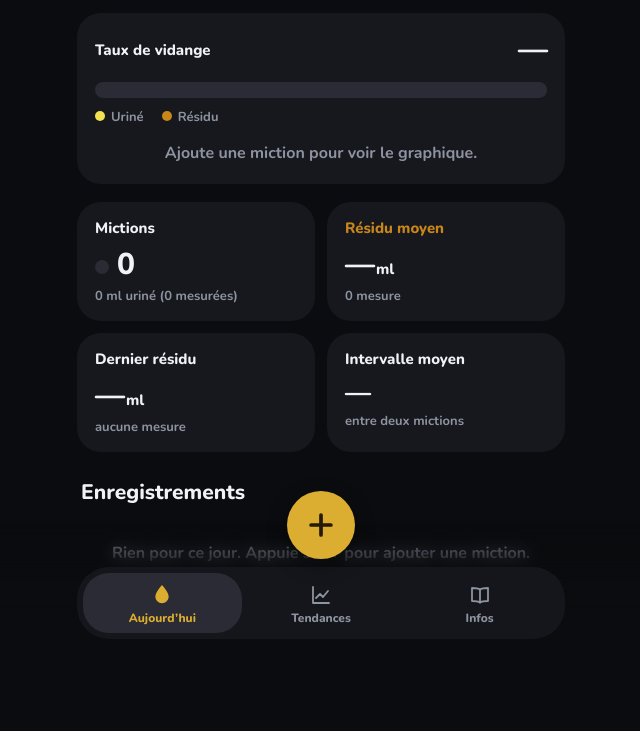
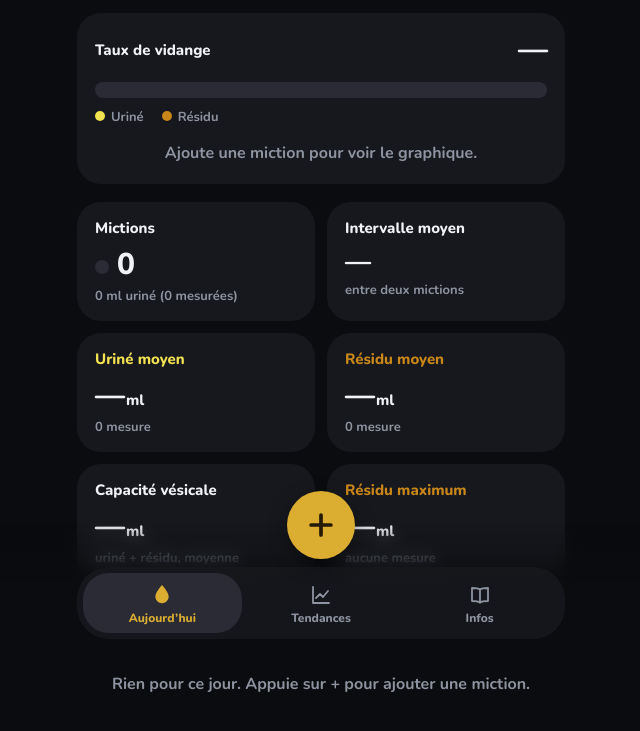
Before and after one commit to rodnem/Vessie-app, a plain HTML site: page index.html in a window 1280 px wide. Shown: the part 149-880 px from the top of the page, without its empty margins (319-959 px from the left). Drawn offline with nearby package versions, Linux system fonts and the light colour scheme.

Commit message:
Add files via upload

```diff
--- a/index.html
+++ b/index.html
@@ -269,7 +269,7 @@ function extra(P,s){const ls=inR(P.a,P.b).sort((x,y)=>x.t-y.t);if(!ls.length)ret
  return`<h2>Fréquence</h2><div class='card'><svg viewBox='0 0 ${W} ${H}' width='100%' role='img' aria-label='Mictions par jour'>${fb}</svg><div class='s'>Moyenne : ${(ls.length/ds()).toFixed(1).replace('.',',')} par jour avec saisie. Vert : 1 à 5, jaune : 6 à 10, orange : plus de 10.</div></div><h2>Heures de la journée</h2><div class='card'><svg viewBox='0 0 ${W} 100' width='100%' role='img' aria-label='Mictions par heure'>${hb}</svg><div class='leg' style='justify-content:flex-start;margin-top:6px'><span><b style='background:var(--blue)'></b>Heure de pointe : ${p2(pk)} h (${h[pk]} mictions)</span></div><div class='grid' style='margin-top:10px'>${pt}</div></div><div class='grid'>${cd('Intervalle moyen',dur(avg(g)),'entre mictions')}${cd('Plus court',dur(g.length?Math.min(...g):null),'intervalle')}${cd('Plus long',dur(g.length?Math.max(...g):null),'intervalle')}${cd('Résidu au-delà de 50 ml',ov,'des mesures sonde')}${cd('Infection urinaire',ls.filter(e=>e.iu).length,'mictions marquées')}${cd('Douleur / brûlure',ls.filter(e=>e.dl).length+' / '+ls.filter(e=>e.br).length,'mictions marquées')}</div>`}
 function st(l){const p=l.filter(e=>e.r!=null&&e.v!=null),sv=p.reduce((a,e)=>a+e.v,0),sr=p.reduce((a,e)=>a+e.r,0);
  const asc=[...l].sort((a,b)=>a.t-b.t),g=[];for(let i=1;i<asc.length;i++)g.push((asc[i].t-asc[i-1].t)/6e4);
- return{n:l.length,np:l.filter(e=>e.r!=null).length,nv:l.filter(e=>e.v!=null).length,vol:l.reduce((a,e)=>a+(e.v||0),0),vAvg:avg(l.filter(e=>e.v!=null).map(e=>e.v)),rAvg:avg(l.filter(e=>e.r!=null).map(e=>e.r)),taux:p.length&&sv+sr>0?sv/(sv+sr):null,lastR:[...asc].reverse().find(e=>e.r!=null),gap:avg(g)}}
+ return{n:l.length,np:l.filter(e=>e.r!=null).length,nv:l.filter(e=>e.v!=null).length,vol:l.reduce((a,e)=>a+(e.v||0),0),vAvg:avg(l.filter(e=>e.v!=null).map(e=>e.v)),rAvg:avg(l.filter(e=>e.r!=null).map(e=>e.r)),taux:p.length&&sv+sr>0?sv/(sv+sr):null,lastR:[...asc].reverse().find(e=>e.r!=null),rMax:l.filter(e=>e.r!=null).sort((a,b)=>b.r-a.r)[0],cap:avg(p.map(e=>e.v+e.r)),nc:p.length,gap:avg(g)}}
 function inR(a,b){return E.filter(e=>e.t>=a&&e.t<b)}
 
 function viewToday(){
@@ -283,9 +283,11 @@ function viewToday(){
 <div class='card' style='margin-top:16px'><div class='top'><span class='t'>Taux de vidange</span><span class='n' style='margin:0'>${s.taux==null?'—':tp+'<small>%</small>'}</span></div><div class='gauge'><i style='width:${tp}%;background:var(--c1)'></i><i style='width:${s.taux==null?0:100-tp}%;background:var(--c3)'></i></div><div class='leg' style='justify-content:flex-start;margin-top:10px'><span><b style='background:var(--c1)'></b>Uriné</span><span><b style='background:var(--c3)'></b>Résidu</span></div>${mchart(l)}</div>
  <div class="grid">
  <div class="card"><div class="t">Mictions</div><div class="n"><span class="fd" style="background:${fc(s.n)}"></span>${s.n}</div><div class="s">${r0(s.vol)} ml uriné (${s.nv} mesurées)</div></div>
+ <div class="card"><div class="t">Intervalle moyen</div><div class="n" style="font-size:26px">${dur(s.gap)}</div><div class="s">entre deux mictions</div></div>
+ <div class="card"><div class="t" style="color:var(--c1)">Uriné moyen</div><div class="n">${r0(s.vAvg)}<small>ml</small></div><div class="s">${s.nv} mesure${s.nv>1?'s':''}</div></div>
  <div class="card"><div class="t" style="color:var(--c3)">Résidu moyen</div><div class="n">${r0(s.rAvg)}<small>ml</small></div><div class="s">${s.np} mesure${s.np>1?'s':''}</div></div>
- <div class="card"><div class="t">Dernier résidu</div><div class="n">${s.lastR?r0(s.lastR.r):'—'}<small>ml</small></div><div class="s">${s.lastR?'à '+hm(s.lastR.t):'aucune mesure'}</div></div>
- <div class="card"><div class="t">Intervalle moyen</div><div class="n" style="font-size:26px">${dur(s.gap)}</div><div class="s">entre deux mictions</div></div></div>
+ <div class="card"><div class="t">Capacité vésicale</div><div class="n">${r0(s.cap)}<small>ml</small></div><div class="s">uriné + résidu, moyenne</div></div>
+ <div class="card"><div class="t" style="color:var(--c3)">Résidu maximum</div><div class="n">${s.rMax?r0(s.rMax.r):'—'}<small>ml</small></div><div class="s">${s.rMax?'à '+hm(s.rMax.t):'aucune mesure'}</div></div></div>
  <h2>Enregistrements</h2>${rows||'<div class="empty">Rien pour ce jour. Appuie sur + pour ajouter une miction.</div>'}`}
 
 function per(r,o){const n=new Date(),it=[];let a,b;
```
